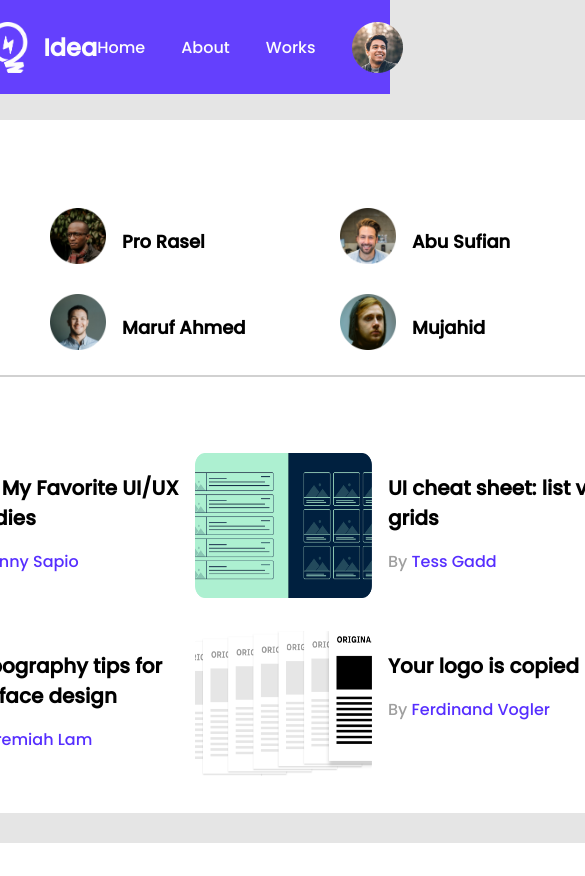
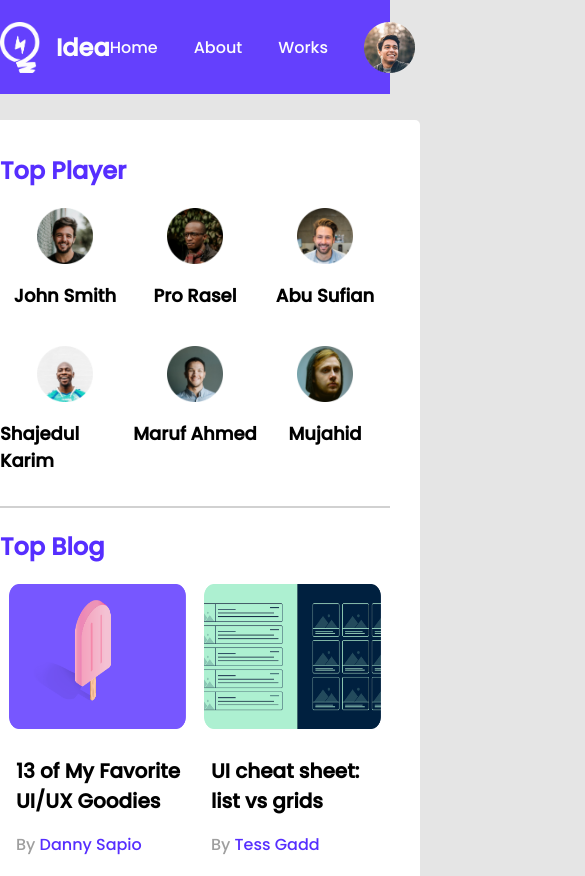
Before and after one commit to myb12/leader-board, a plain HTML site: page index.html in a window 390 px wide. Shown: the top 876 px of the page, 585 px wide, since content can reach past the window. Drawn offline with Linux system fonts and the light colour scheme.

Commit message:
responsive 1st

```diff
--- a/styles/style.css
+++ b/styles/style.css
@@ -93,11 +93,12 @@ nav{
     font-size: 16px;
     margin-right: 36px;
 }
+
 /*----------------
 top players style--
 ------------------ */
 
- .top-players{
+.top-players{
    margin-bottom: 25px;
 }
 .section-title{
@@ -220,3 +221,35 @@ top blog css
     margin-left: 30px;
 
 }
+
+/*-----------------
+ Mesia Queries
+------------------ */
+@media only screen and (max-width:688px) {
+    .navbar{
+        width:100%;
+    }
+    .container{
+        width: 100%;
+    }
+    .players, .blogs,{
+        grid-template-columns: repeat(1,1fr);
+    }
+
+    .player, .blog{
+        flex-direction: column;
+    }
+
+    .player-name{
+        margin-left: 0;
+    }
+
+    .blog{
+        align-items: center;
+    }
+
+    .courses{
+        grid-template-columns: repeat(2,1fr);
+    }
+
+}
```
